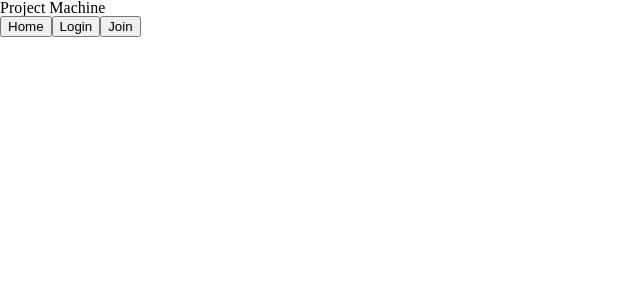
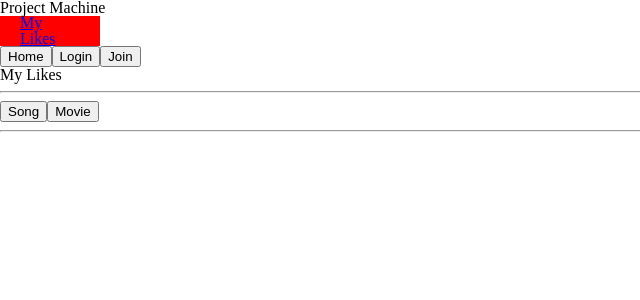
Before and after one commit to hahagarden/project-machine, a React (Create React App) app: page /mylikes in a window 1280 px wide. Shown: the top 300 px of the page, without its empty margins (0-640 px from the left). Built offline with nearby package versions, Linux system fonts and the light colour scheme.

Commit message:
MyLikes structure, router

```diff
--- a/src/routes/Home.tsx
+++ b/src/routes/Home.tsx
@@ -1,15 +1,29 @@
 import styled from "styled-components";
 import { Routes, Route, Link } from "react-router-dom";
+import { useRecoilValue } from "recoil";
+import { loggedInUserAtom } from "../atom";
 import Login from "./Login";
 import Join from "./Join";
-import { useRecoilValue } from "recoil";
-import { loggedInUserAtom } from "../atom";
+import MyLikes from "./MyLikes";
 
 const Header = styled.div``;
 
 const Title = styled.h1``;
 
 const Container = styled.div``;
+
+const Toy = styled.div`
+  display: flex;
+  justify-content: center;
+  align-items: center;
+  background-color: red;
+  width: 100px;
+  height: 30px;
+  a {
+    display: block;
+    padding: 5px 20px;
+  }
+`;
 
 function Home() {
   const nowUser = useRecoilValue(loggedInUserAtom);
@@ -22,6 +36,9 @@ function Home() {
         </Title>
       </Header>
       <Container>
+        <Toy>
+          <Link to="/mylikes">My Likes</Link>
+        </Toy>
         <Link to="/">
           <button>Home</button>
         </Link>
@@ -35,6 +52,7 @@ function Home() {
       <Routes>
         <Route path="/login" element={<Login />} />
         <Route path="/join" element={<Join />} />
+        <Route path="/mylikes/*" element={<MyLikes />} />
       </Routes>
     </>
   );
--- /dev/null
+++ b/src/routes/MyLikes.tsx
@@ -0,0 +1,30 @@
+import styled from "styled-components";
+import { Routes, Route, Link } from "react-router-dom";
+import Song from "./components_mylikes/Song";
+import Movie from "./components_mylikes/Movie";
+
+const Button = styled.button``;
+
+function MyLikes() {
+  return (
+    <>
+      <div>
+        <h1>My Likes</h1>
+        <hr />
+        <Link to="/mylikes/song">
+          <Button>Song</Button>
+        </Link>
+        <Link to="/mylikes/movie">
+          <Button>Movie</Button>
+        </Link>
+        <hr />
+      </div>
+      <Routes>
+        <Route path="/song" element={<Song />} />
+        <Route path="/movie" element={<Movie />} />
+      </Routes>
+    </>
+  );
+}
+
+export default MyLikes;
--- /dev/null
+++ b/src/routes/components_mylikes/Genre.tsx
@@ -0,0 +1,5 @@
+function Genre() {
+  return null;
+}
+
+export default Genre;
--- /dev/null
+++ b/src/routes/components_mylikes/Movie.tsx
@@ -0,0 +1,15 @@
+import styled from "styled-components";
+
+const Button = styled.button``;
+
+function Movie() {
+  return (
+    <>
+      <Button>Register</Button>
+      <Button>Ranking</Button>
+      <Button>Genre</Button>
+    </>
+  );
+}
+
+export default Movie;
--- /dev/null
+++ b/src/routes/components_mylikes/Ranking.tsx
@@ -0,0 +1,5 @@
+function Ranking() {
+  return null;
+}
+
+export default Ranking;
--- /dev/null
+++ b/src/routes/components_mylikes/Register.tsx
@@ -0,0 +1,5 @@
+function Register() {
+  return null;
+}
+
+export default Register;
--- /dev/null
+++ b/src/routes/components_mylikes/Song.tsx
@@ -0,0 +1,15 @@
+import styled from "styled-components";
+
+const Button = styled.button``;
+
+function Song() {
+  return (
+    <>
+      <Button>Register</Button>
+      <Button>Ranking</Button>
+      <Button>Genre</Button>
+    </>
+  );
+}
+
+export default Song;
```
